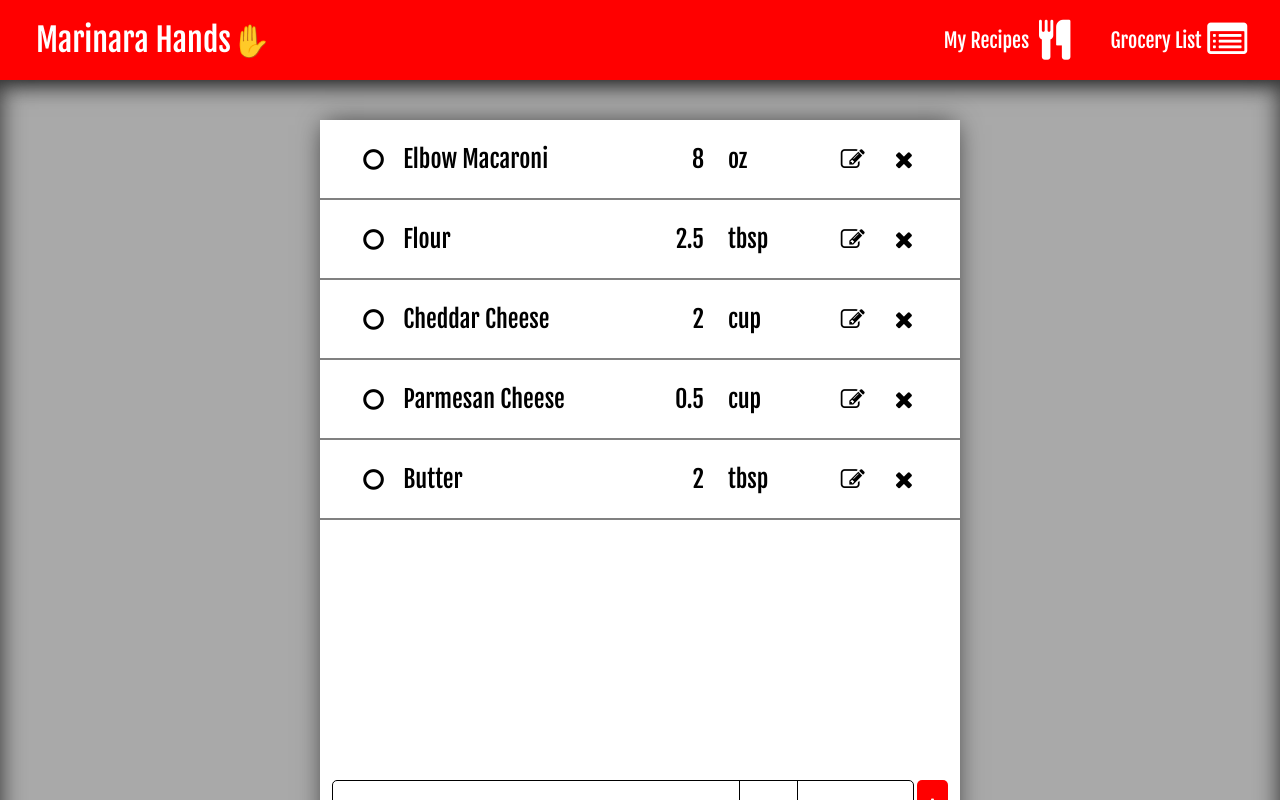
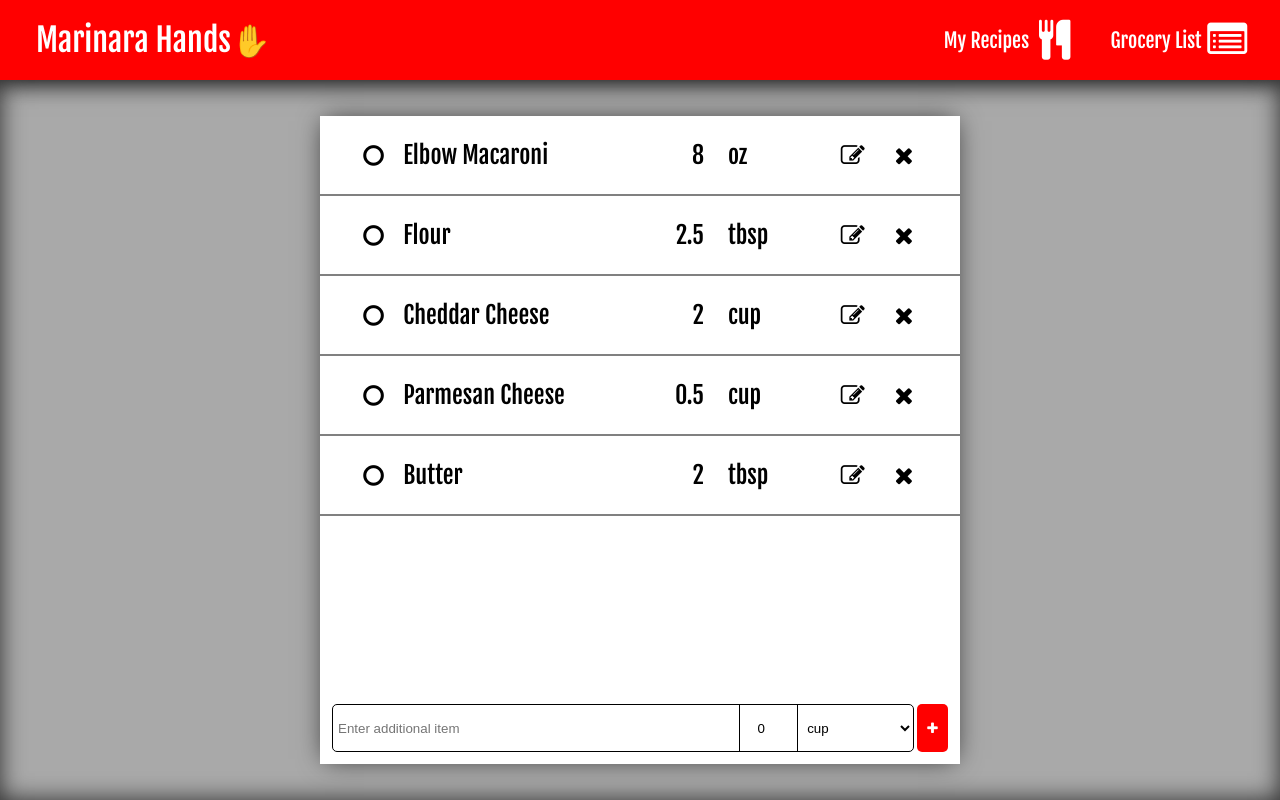
Before and after one commit to mgmolisani/cs5340-final-project, a React (Create React App) app: page /groceries in a window 1280 px wide. Built offline with nearby package versions, Linux system fonts and the light colour scheme.

Commit message:
better routing display

```diff
--- a/src/App.js
+++ b/src/App.js
@@ -1,22 +1,15 @@
 import React, {Component} from 'react';
-import { Route, Link, Switch } from 'react-router-dom';
+import {Route, Switch} from 'react-router-dom';
 import 'font-awesome/css/font-awesome.min.css';
-import moment from 'moment';
 import {css} from 'emotion';
 import Header from './components/Header';
-import Calendar from './components/Calendar';
-import RecipeList from './components/RecipeList';
-import {data} from './model/Data';
 import MyRecipes from './components/MyRecipes';
-import SchedulingModal from './components/SchedulingModal';
-import AddToCartModal from './components/AddToCartModal';
-import HomeScreen from './components/HomeScreen'
+import HomeScreen from './components/HomeScreen';
 import GroceryListDesktop from "./components/GroceryListDesktop";
 import CookingContainer from "./containers/CookingContainer";
 
 export default class App
     extends Component {
-
 
     render() {
         return (
@@ -27,6 +20,12 @@ export default class App
                 overflowX: 'hidden'
             })}>
                 <Header/>
+                <div className={css({
+                    display: 'flex',
+                    flexDirection: 'column',
+                    height: '100%',
+                    overflowX: 'hidden'
+                })}>
                     <Switch>
                         <Route path="/recipes" component={MyRecipes}/>
                         <Route path="/groceries" component={GroceryListDesktop}/>
@@ -34,6 +33,7 @@ export default class App
                         <Route path="/" component={HomeScreen}/>
                     </Switch>
                 </div>
+            </div>
         );
     }
 }
--- a/src/components/GroceryListDesktop.js
+++ b/src/components/GroceryListDesktop.js
@@ -17,7 +17,7 @@ export default class GroceryListDesktop
     render() {
         return (
             <div className={css({
-                flex: '0 0 auto',
+                flex: '1 1 auto',
                 width: '100%',
                 minHeight: '100%',
                 display: 'flex',
--- a/src/components/Header.js
+++ b/src/components/Header.js
@@ -1,8 +1,6 @@
 import React from 'react';
-import { NavLink } from 'react-router-dom';
+import {NavLink} from 'react-router-dom';
 import {css} from 'emotion';
-
-
 
 const Header = props => {
     return (
--- a/src/components/HomeScreen.js
+++ b/src/components/HomeScreen.js
@@ -2,7 +2,6 @@ import React, {Component} from 'react';
 import 'font-awesome/css/font-awesome.min.css';
 import moment from 'moment';
 import {css} from 'emotion';
-import Header from './Header';
 import Calendar from './Calendar';
 import RecipeList from './RecipeList';
 import {data} from '../model/Data';
@@ -35,12 +34,6 @@ export default class HomeScreen
         return (
             <div className={css({
                 display: 'flex',
-                flexDirection: 'column',
-                height: '100%',
-                overflowX: 'hidden'
-            })}>
-                <div className={css({
-                    display: 'flex',
                 flex: '1 1 auto',
             })}>
                 {/*/!*<GroceryListDesktop/>*/}
@@ -53,9 +46,6 @@ export default class HomeScreen
                 })}/>
                 {/*<MyRecipes/>*/}
             </div>
-                {/*<SchedulingModal/>*/}
-                {/*<AddToCartModal/>*/}
-            </div>
         );
     }
 }
--- a/src/components/MyRecipes.js
+++ b/src/components/MyRecipes.js
@@ -70,6 +70,7 @@ class MyRecipes extends Component {
         return (
             <div className={css({
                 display: 'flex',
+                flex: '1 1 auto',
                 width: '100%',
                 flexDirection: 'column',
                 justifyContent: 'center',
--- a/src/components/RecipeCard.js
+++ b/src/components/RecipeCard.js
@@ -1,5 +1,5 @@
 import React from 'react';
-import { NavLink } from 'react-router-dom';
+import {NavLink} from 'react-router-dom';
 import {css} from 'emotion';
 
 const RecipeCard = (props) => {
```
Lines whose indentation alone changed are shown as unchanged.
